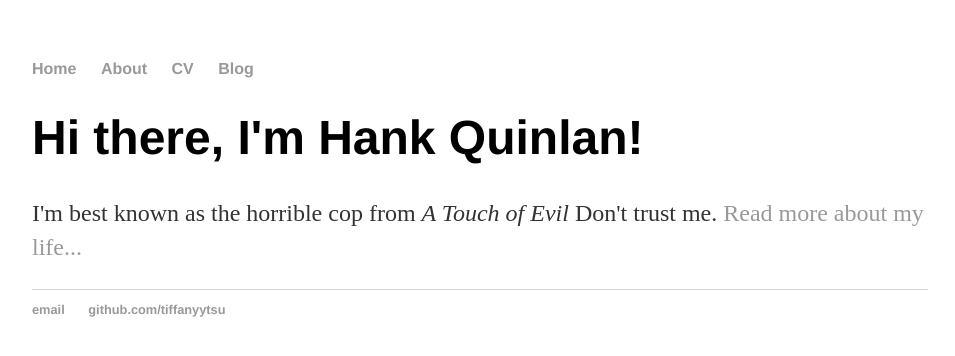
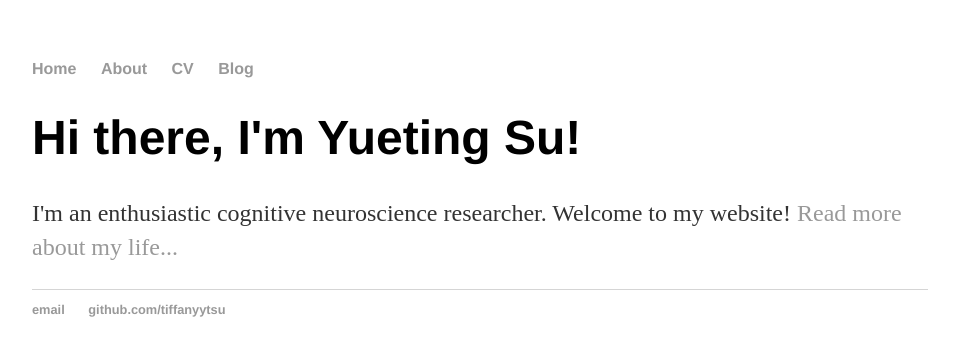
Before and after one commit to tiffanyytsu/tiffanyytsu.github.io, a Jekyll site: the page built from index.html, in a window 1280 px wide. Shown: the top 356 px of the page, without its empty margins (160-1115 px from the left). Built offline with Jekyll 4.4.1, drawn with Linux system fonts in a browser that asks for light colours.

Commit message:
Update index.html

```diff
--- a/index.html
+++ b/index.html
@@ -1,8 +1,8 @@
 ---
 layout: default
-title: Hank Quinlan, Horrible Cop
+title: Yueting Su
 ---
 <div class="blurb">
-	<h1>Hi there, I'm Hank Quinlan!</h1>
-	<p>I'm best known as the horrible cop from <em>A Touch of Evil</em> Don't trust me. <a href="/about">Read more about my life...</a></p>
+	<h1>Hi there, I'm Yueting Su!</h1>
+	<p>I'm an enthusiastic cognitive neuroscience researcher.</em> Welcome to my website! <a href="/about">Read more about my life...</a></p>
 </div><!-- /.blurb -->
```
